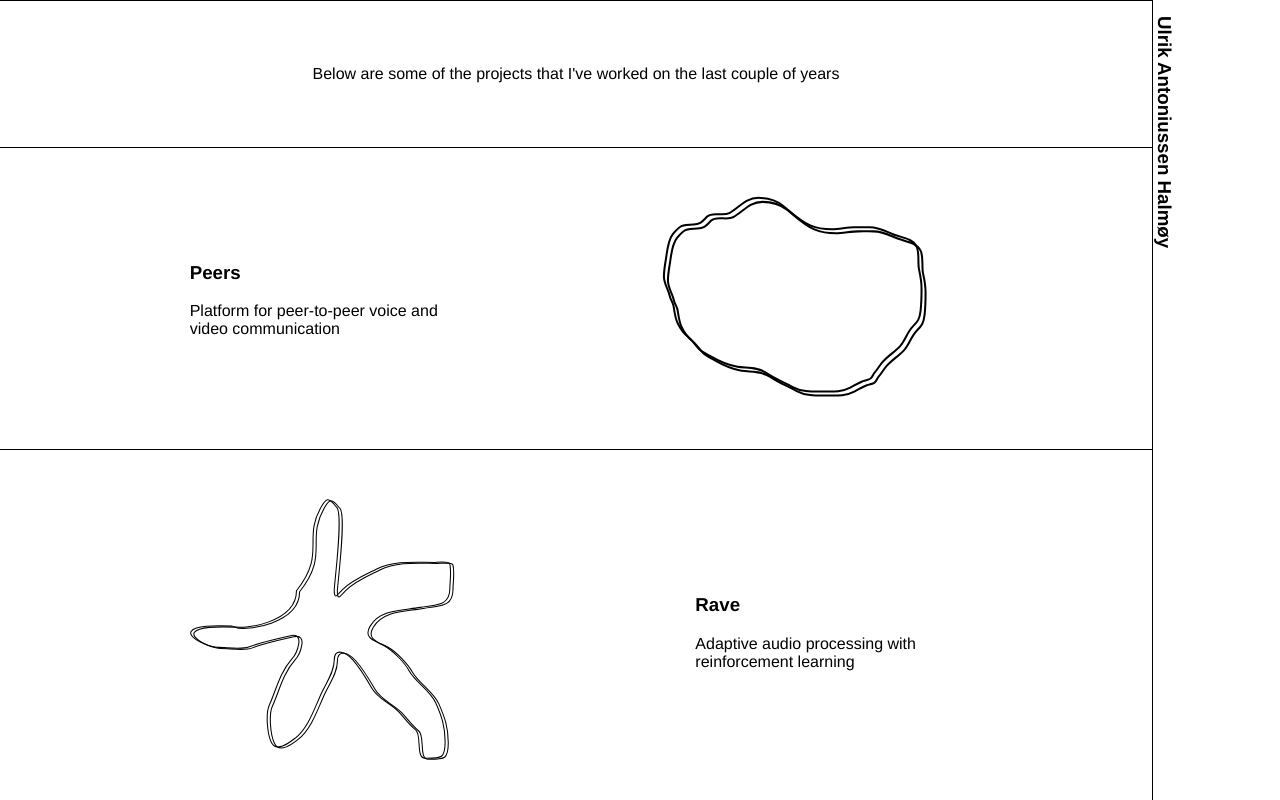
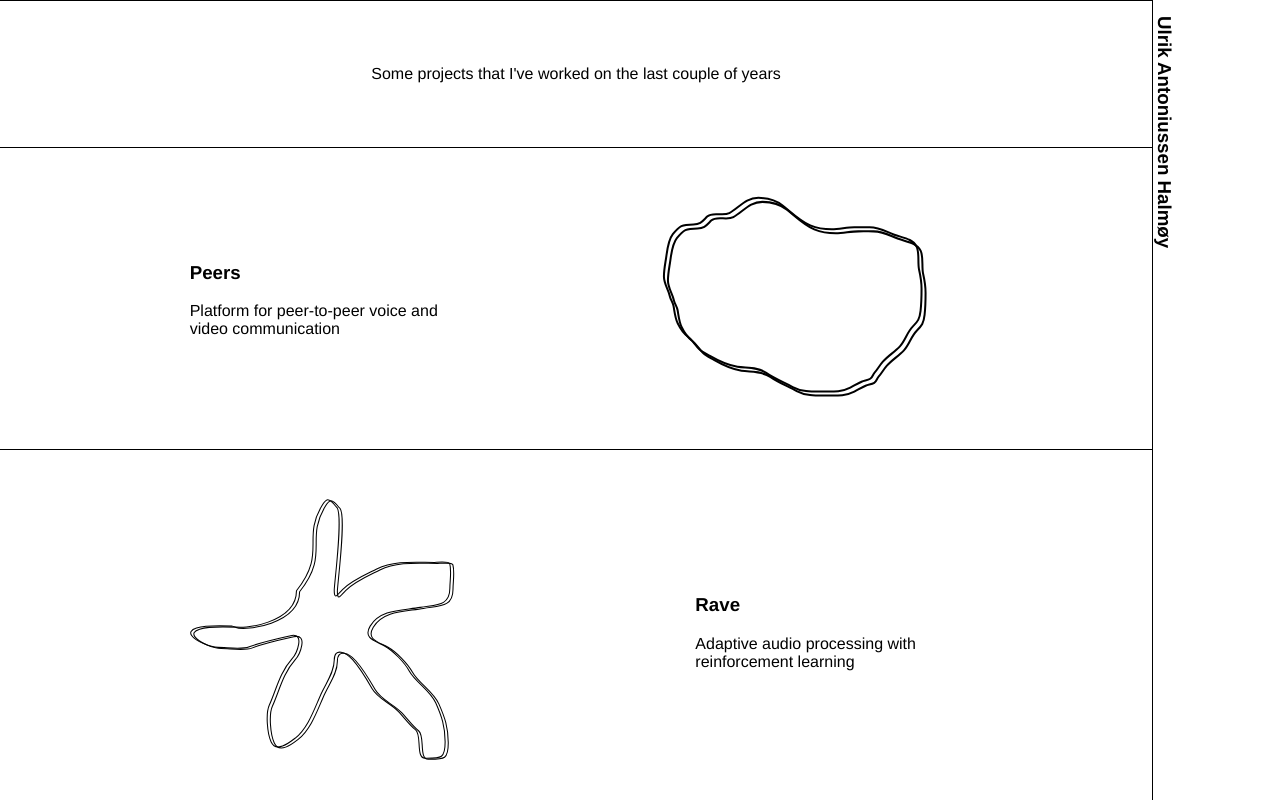
Before and after one commit to ulrikah/ulrikah.github.io, a Svelte app: page / in a window 1280 px wide. Shown: the top 800 px of the page. Built offline with nearby package versions, Linux system fonts and the light colour scheme.

Commit message:
Pek til bloggpost i Blank-URL

```diff
--- a/src/Prosjekter.svelte
+++ b/src/Prosjekter.svelte
@@ -11,10 +11,7 @@
 
 <main>
     <Row>
-        <p>
-            Below are some of the projects that I've worked on the last couple
-            of years
-        </p>
+        <p>Some projects that I've worked on the last couple of years</p>
     </Row>
     <Row>
         <Link href="https://github.com/ulrikah/peers">
@@ -39,13 +36,17 @@
         </Link>
     </Row>
     <Row>
-        <Link href="https://github.com/ulrikah/blank">
+        <Link
+            href="https://blogg.blank.no/interaktive-musikkopplevelser-i-vr-36ceb2f9b9b7"
+        >
             <Beskrivelse
                 tittel={"Blank"}
                 beskrivelse={"Exploration of musical interactions in virtual reality. This project was developed as part of a scholarship that I received from Blank"}
             />
         </Link>
-        <Link href="https://github.com/ulrikah/blank">
+        <Link
+            href="https://blogg.blank.no/interaktive-musikkopplevelser-i-vr-36ceb2f9b9b7"
+        >
             <Blank />
         </Link>
     </Row>
```
Also changed, not shown: 1 other file (tests, documents, lock files or other folders).
